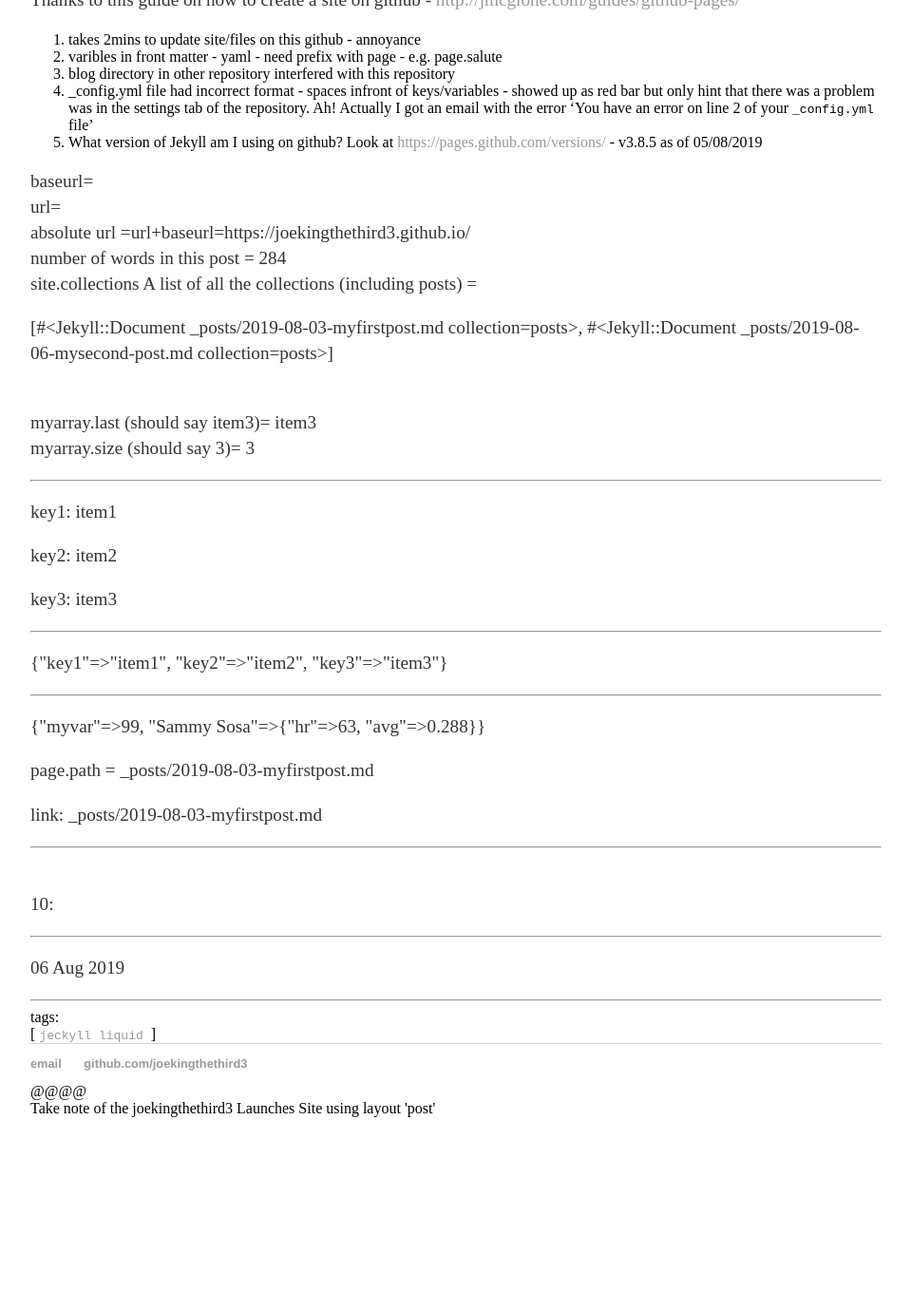
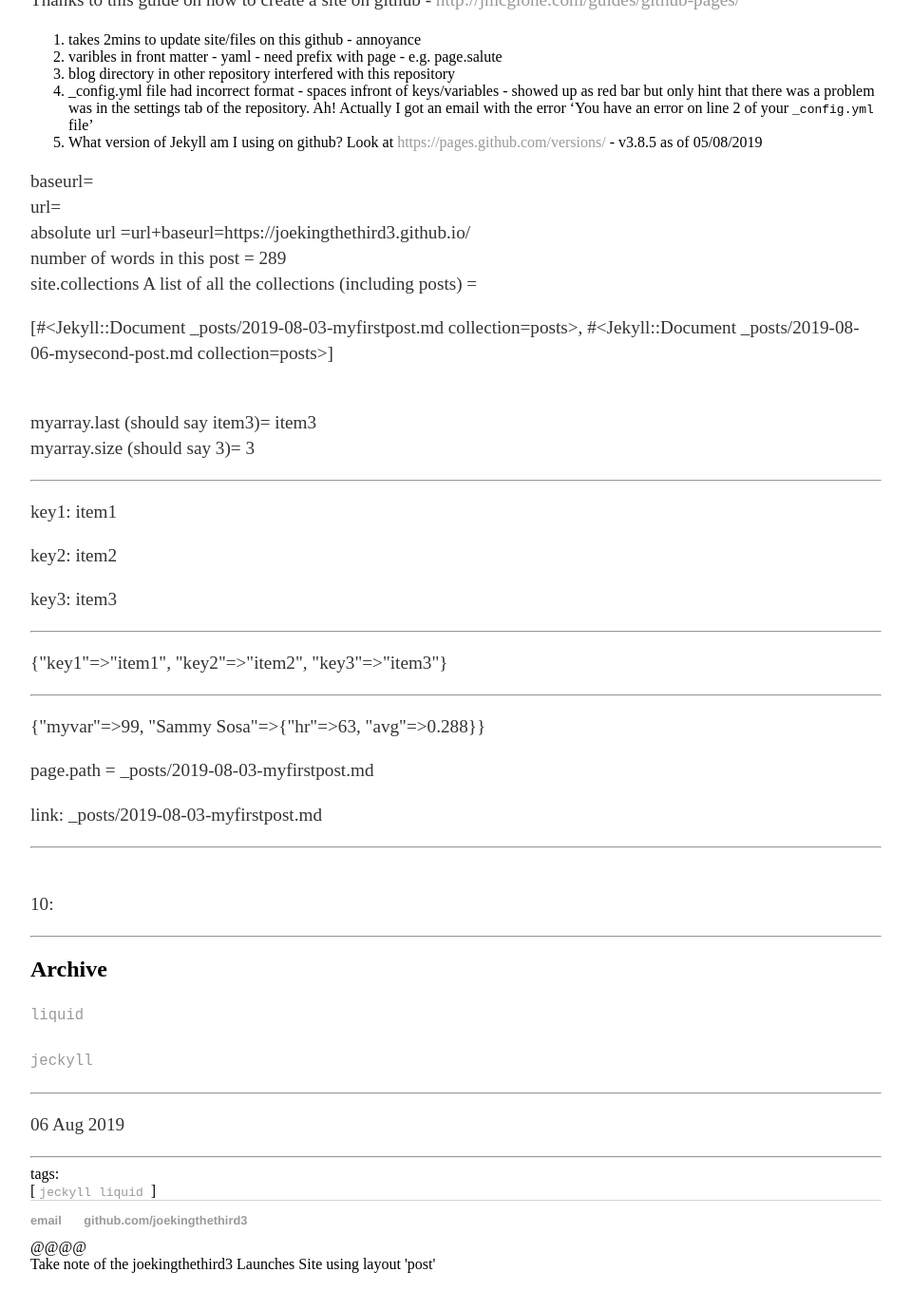
Before and after one commit to joekingTheThird3/joekingTheThird3.github.io, a Jekyll site: the page built from _posts/2019-08-03-myfirstpost.md, in a window 1280 px wide and 1400 px high, scrolled down 575 px. Shown: the top 1379 px of the window at 95% size, without its empty margins (160-1119 px from the left). Built offline with Jekyll 4.4.1, drawn with Linux system fonts in a browser that asks for light colours; before the commit the page ends 1811 px from its top, so only the background shows below that.

Commit message:
Update 2019-08-03-myfirstpost.md

```diff
--- a/_posts/2019-08-03-myfirstpost.md
+++ b/_posts/2019-08-03-myfirstpost.md
@@ -79,7 +79,9 @@ link: {{mypath}}
 
 <br>
 10:
+<hr>
 
+{% include archive.html %}
 
 <hr>
 {{ site.time | date_to_string }}
```
